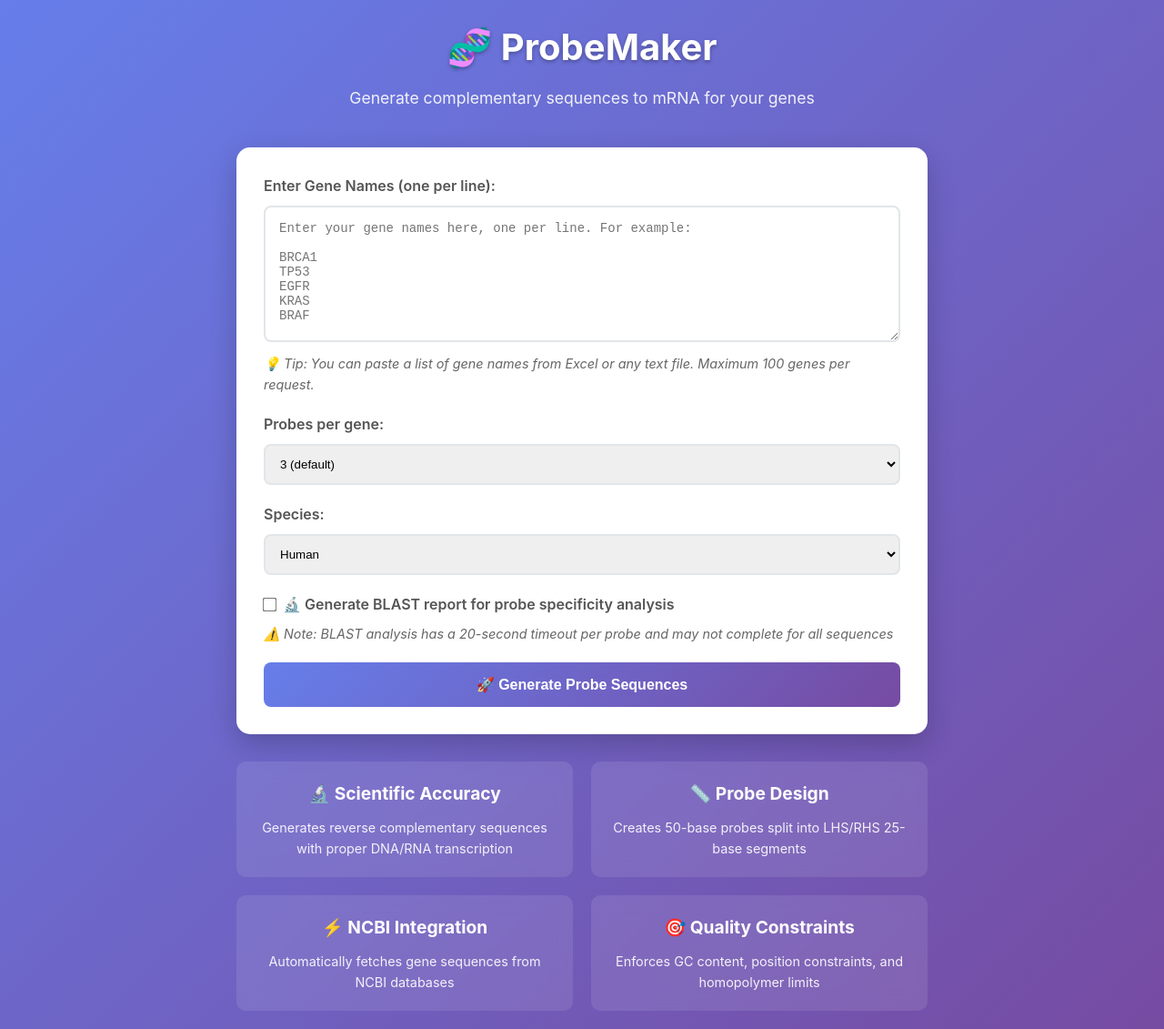
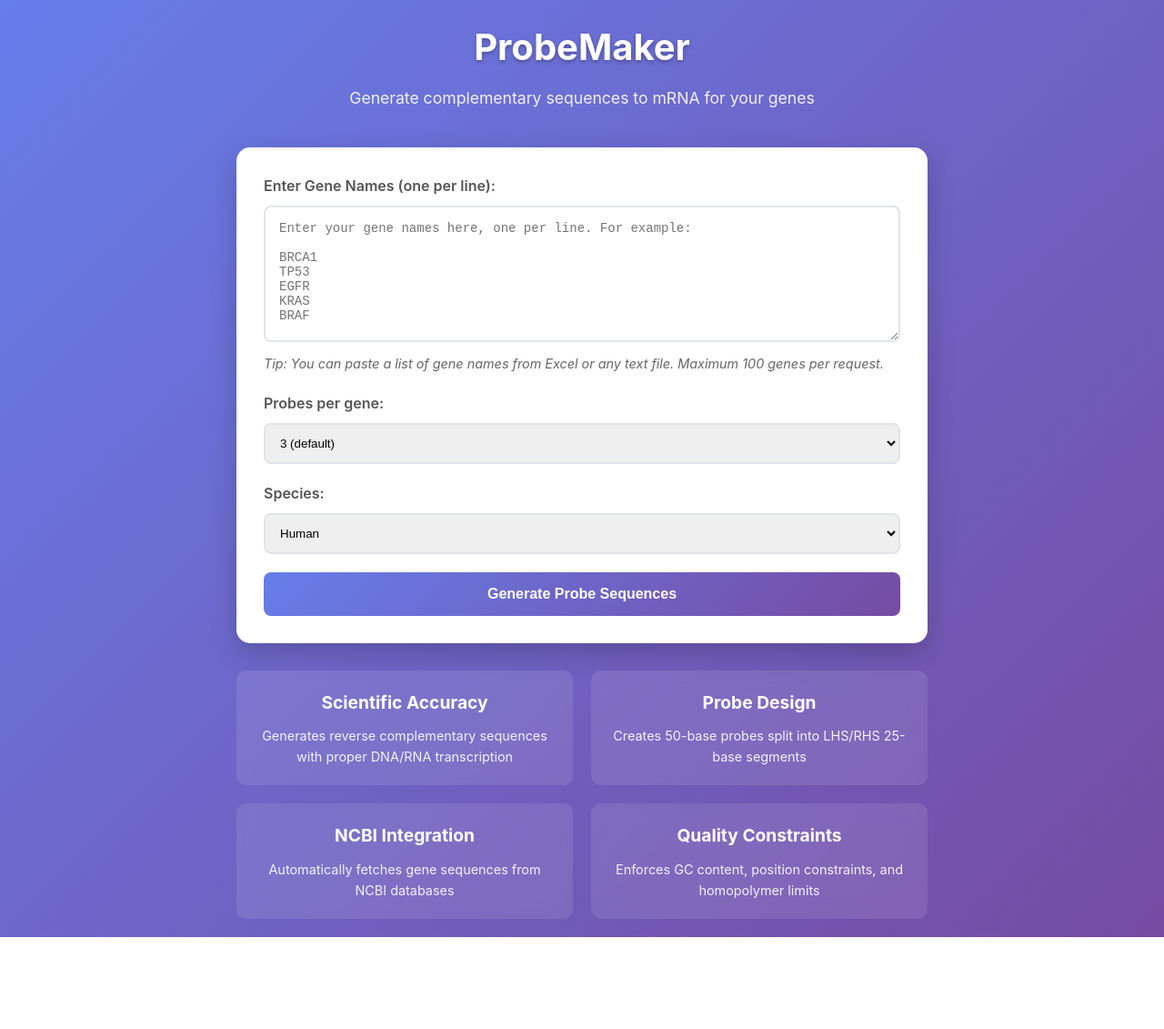
Before and after one commit to johnblair7/ProbeMaker, a Flask app: page / in a window 1280 px wide. Shown: the whole page at 91% size. After the commit the page ends 1030 px from the top, so only its background shows below. Run offline with Flask 2, Linux system fonts and the light colour scheme.

Commit message:
Remove BLAST functionality and clean up UI by removing emojis

```diff
--- a/app.py
+++ b/app.py
@@ -45,9 +45,6 @@ def generate_probes():
         if species not in ('human', 'mouse'):
             species = 'human'
 
-        # Optional: BLAST analysis
-        blast_analysis = request.form.get('blast_analysis', '').strip().lower() == 'on'
-
         if not gene_input:
             return jsonify({'error': 'Please enter gene names'}), 400
 
@@ -87,22 +84,6 @@ def generate_probes():
 
                 temp_file_path = temp_file.name
 
-            # Generate BLAST report if requested
-            blast_file_path = None
-            if blast_analysis:
-                try:
-                    # Use shorter timeout for web requests (20 seconds per search)
-                    blast_report = probe_maker.generate_blast_report(results, species=species, timeout_seconds=20)
-
-                    # Create temporary file for BLAST report
-                    with tempfile.NamedTemporaryFile(mode='w', suffix='_blast_report.txt', delete=False, encoding='utf-8') as blast_file:
-                        blast_file.write(blast_report)
-                        blast_file_path = blast_file.name
-
-                except Exception as e:
-                    print(f"BLAST analysis failed: {e}")
-                    # Continue without BLAST report
-
             # Return success response with file info
             response_data = {
                 'success': True,
@@ -112,10 +93,6 @@ def generate_probes():
                 'probe_count': len(results),
                 'num_pairs_per_gene': num_pairs
             }
-
-            if blast_file_path:
-                response_data['blast_file_path'] = blast_file_path
-                response_data['message'] += ' (BLAST report included)'
 
             return jsonify(response_data)
 
@@ -160,41 +137,6 @@ def download_file(filename):
     except Exception as e:
         return jsonify({'error': f'Error downloading file: {str(e)}'}), 500
 
-@app.route('/download_blast/<path:filename>')
-def download_blast_file(filename):
-    """Download the BLAST report file."""
-    try:
-        # Security check - only allow .txt files from temp directory
-        if not filename.endswith('.txt') or '..' in filename:
-            return jsonify({'error': 'Invalid file'}), 400
-
-        file_path = os.path.join(tempfile.gettempdir(), filename)
-
-        if not os.path.exists(file_path):
-            return jsonify({'error': 'BLAST report file not found'}), 404
-
-        # Send file and then delete it
-        response = send_file(file_path, as_attachment=True, download_name='blast_report.txt')
-
-        # Schedule file deletion after response is sent
-        def cleanup():
-            time.sleep(1)  # Wait for response to be sent
-            try:
-                os.unlink(file_path)
-            except OSError:
-                pass
-
-        # Start cleanup in background
-        import threading
-        cleanup_thread = threading.Thread(target=cleanup)
-        cleanup_thread.daemon = True
-        cleanup_thread.start()
-
-        return response
-
-    except Exception as e:
-        return jsonify({'error': f'Error downloading BLAST report: {str(e)}'}), 500
-
 @app.route('/health')
 def health_check():
     """Health check endpoint for monitoring."""
--- a/templates/index.html
+++ b/templates/index.html
@@ -217,7 +217,7 @@
 <body>
     <div class="container">
         <div class="header">
-            <h1>🧬 ProbeMaker</h1>
+            <h1>ProbeMaker</h1>
             <p>Generate complementary sequences to mRNA for your genes</p>
         </div>
 
@@ -233,7 +233,7 @@ EGFR
 KRAS
 BRAF" required></textarea>
                     <div class="example-text">
-                        💡 Tip: You can paste a list of gene names from Excel or any text file. Maximum 100 genes per request.
+                        Tip: You can paste a list of gene names from Excel or any text file. Maximum 100 genes per request.
                     </div>
                 </div>
                 <div class="form-group">
@@ -250,18 +250,9 @@ BRAF" required></textarea>
                         <option value="mouse">Mouse</option>
                     </select>
                 </div>
-                <div class="form-group">
-                    <label style="display: flex; align-items: center; gap: 8px;">
-                        <input type="checkbox" id="blastAnalysis" name="blast_analysis" style="transform: scale(1.2);">
-                        <span>🔬 Generate BLAST report for probe specificity analysis</span>
-                    </label>
-                    <div class="example-text" style="margin-top: 5px; font-size: 0.9rem; color: #666;">
-                        ⚠️ Note: BLAST analysis has a 20-second timeout per probe and may not complete for all sequences
-                    </div>
-                </div>
 
                 <button type="submit" class="btn" id="generateBtn">
-                    🚀 Generate Probe Sequences
+                    Generate Probe Sequences
                 </button>
             </form>
 
@@ -273,29 +264,26 @@ BRAF" required></textarea>
 
             <div class="download-section" id="downloadSection" style="display: none;">
                 <a href="#" class="download-btn" id="downloadBtn">
-                    📥 Download Probe Sequences (.txt)
-                </a>
-                <a href="#" class="download-btn" id="blastDownloadBtn" style="display: none; margin-left: 10px; background: #6f42c1;">
-                    🔬 Download BLAST Report (.txt)
+                    Download Probe Sequences (.txt)
                 </a>
             </div>
         </div>
 
         <div class="features">
             <div class="feature">
-                <h3>🔬 Scientific Accuracy</h3>
+                <h3>Scientific Accuracy</h3>
                 <p>Generates reverse complementary sequences with proper DNA/RNA transcription</p>
             </div>
             <div class="feature">
-                <h3>📏 Probe Design</h3>
+                <h3>Probe Design</h3>
                 <p>Creates 50-base probes split into LHS/RHS 25-base segments</p>
             </div>
             <div class="feature">
-                <h3>⚡ NCBI Integration</h3>
+                <h3>NCBI Integration</h3>
                 <p>Automatically fetches gene sequences from NCBI databases</p>
             </div>
             <div class="feature">
-                <h3>🎯 Quality Constraints</h3>
+                <h3>Quality Constraints</h3>
                 <p>Enforces GC content, position constraints, and homopolymer limits</p>
             </div>
         </div>
@@ -316,7 +304,7 @@ BRAF" required></textarea>
             status.style.display = 'none';
             downloadSection.style.display = 'none';
             generateBtn.disabled = true;
-            generateBtn.textContent = '⏳ Processing...';
+            generateBtn.textContent = 'Processing...';
             progress.style.display = 'block';
 
             // Simulate progress
@@ -343,7 +331,7 @@ BRAF" required></textarea>
                     // Success
                     status.className = 'status success';
                     status.innerHTML = `
-                        <strong>✅ Success!</strong><br>
+                        <strong>Success!</strong><br>
                         ${result.message}<br>
                         <small>Generated ${result.probe_count} probe pairs for ${result.gene_count} genes</small>
                     `;
@@ -354,30 +342,21 @@ BRAF" required></textarea>
                     downloadBtn.href = `/download/${result.file_path.split('/').pop()}`;
                     downloadSection.style.display = 'block';
 
-                    // Show BLAST report download if available
-                    if (result.blast_file_path) {
-                        const blastDownloadBtn = document.getElementById('blastDownloadBtn');
-                        if (blastDownloadBtn) {
-                            blastDownloadBtn.href = `/download_blast/${result.blast_file_path.split('/').pop()}`;
-                            blastDownloadBtn.style.display = 'inline-block';
-                        }
-                    }
-
                 } else {
                     // Error
                     status.className = 'status error';
-                    status.innerHTML = `<strong>❌ Error:</strong> ${result.error}`;
+                    status.innerHTML = `<strong>Error:</strong> ${result.error}`;
                     status.style.display = 'block';
                 }
 
             } catch (error) {
                 clearInterval(progressInterval);
                 status.className = 'status error';
-                status.innerHTML = `<strong>❌ Error:</strong> ${error.message}`;
+                status.innerHTML = `<strong>Error:</strong> ${error.message}`;
                 status.style.display = 'block';
             } finally {
                 generateBtn.disabled = false;
-                generateBtn.textContent = '🚀 Generate Probe Sequences';
+                generateBtn.textContent = 'Generate Probe Sequences';
                 setTimeout(() => {
                     progress.style.display = 'none';
                     progressBar.style.width = '0%';
```
